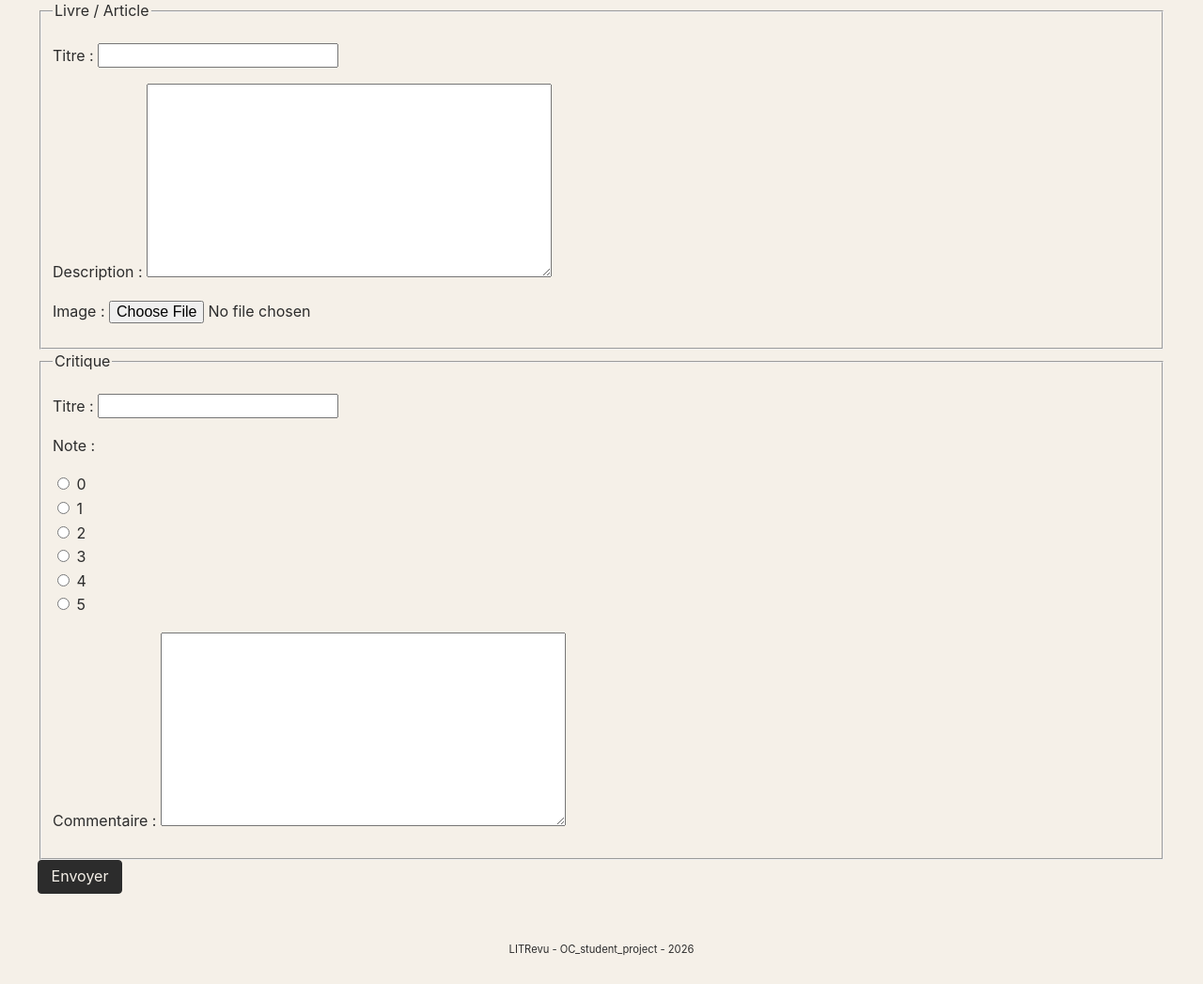
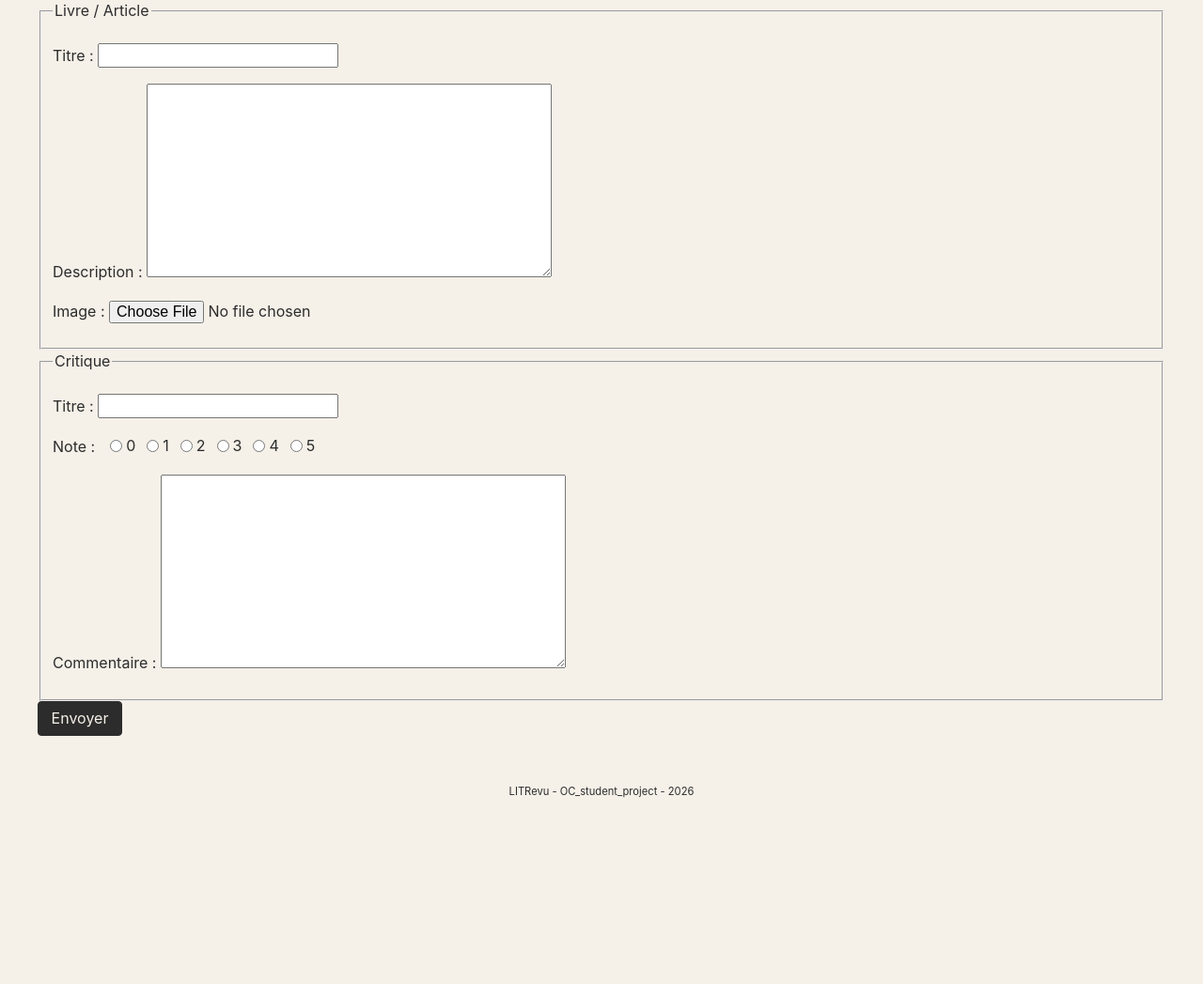
Before and after one commit to Nels-J/Projet9_LITRevu, a Django app: page /review/create/ in a window 1280 px wide. Shown: the part 134-1181 px from the top of the page at 94% size. After the commit the page ends 983 px from the top, so only its background shows below. Run offline with Django 5.2, Linux system fonts and the light colour scheme; the visitor is signed in with stand-in values (Sample User, id 1).

Commit message:
refactor: create reusable rating partial and update review forms for consistency

```diff
--- a/static/css/style.css
+++ b/static/css/style.css
@@ -589,3 +589,35 @@ h2 {
         gap: 0.25rem;
     }
 }
+
+/* ===== RATING FIELD  ===== */
+.form-row.rating-row {
+    margin-bottom: 0.9rem;
+    display: flex;
+    flex-direction: row;
+    gap: 1rem;
+    align-items: center;
+}
+
+.rating-inline > div,
+.rating-inline ul {
+    display: flex;
+    flex-wrap: wrap;
+    gap: 0.75rem;
+    align-items: center;
+    margin: 0;
+    padding: 0;
+    list-style: none;
+}
+
+.rating-inline label {
+    display: inline-flex;
+    align-items: center;
+    gap: 0.25rem;
+    margin: 0;
+    font-weight: normal;
+}
+
+.rating-inline input[type="radio"] {
+    margin: 0;
+}
--- /dev/null
+++ b/users/templates/users/includes/rating_review.html
@@ -0,0 +1,7 @@
+{# templates/users/includes/rating_review.html #}
+<div class="form-row rating-row">
+    {{ form.rating.label_tag }}
+    <div class="rating-inline">
+        {{ form.rating }}
+    </div>
+</div>
--- a/users/templates/users/includes/review_card.html
+++ b/users/templates/users/includes/review_card.html
@@ -26,7 +26,7 @@
 
     <h4>{{ review.headline }}</h4>
 
-    {%  include 'users/includes/rating.html' with rating=review.rating %}
+    {% include 'users/includes/rating.html' with rating=review.rating %}
 
     <p>{{ review.body }}</p>
 
--- a/users/templates/users/response_create.html
+++ b/users/templates/users/response_create.html
@@ -26,9 +26,9 @@
         <fieldset>
             <legend>Critique</legend>
 
-            {{ form.headline.label_tag }} {{ form.headline }}
-            {{ form.rating.label_tag }} {{ form.rating }}
-            {{ form.body.label_tag }} {{ form.body }}
+            <p>{{ form.headline.label_tag }} {{ form.headline }}</p>
+            {% include 'users/includes/rating_review.html' with form=form %}
+            <p>{{ form.body.label_tag }} {{ form.body }}</p>
         </fieldset>
 
         <button type="submit" class="btn btn-primary">Envoyer</button>
--- a/users/templates/users/review_create.html
+++ b/users/templates/users/review_create.html
@@ -25,7 +25,7 @@
             <legend>Critique</legend>
 
             <p>{{ form.headline.label_tag }} {{ form.headline }}</p>
-            <p>{{ form.rating.label_tag }} {{ form.rating }}</p>
+            {% include 'users/includes/rating_review.html' with form=form %}
             <p>{{ form.body.label_tag }} {{ form.body }}</p>
         </fieldset>
 
--- a/users/templates/users/review_update.html
+++ b/users/templates/users/review_update.html
@@ -16,9 +16,9 @@
         <fieldset>
             <legend>Critique</legend>
 
-            {{ form.headline.label_tag }} {{ form.headline }}
-            {{ form.rating.label_tag }} {{ form.rating }}
-            {{ form.body.label_tag }} {{ form.body }}
+            <p>{{ form.headline.label_tag }} {{ form.headline }}</p>
+            {% include 'users/includes/rating_review.html' with form=form %}
+            <p>{{ form.body.label_tag }} {{ form.body }}</p>
         </fieldset>
 
         <button type="submit" class="btn btn-primary">Envoyer</button>
```
